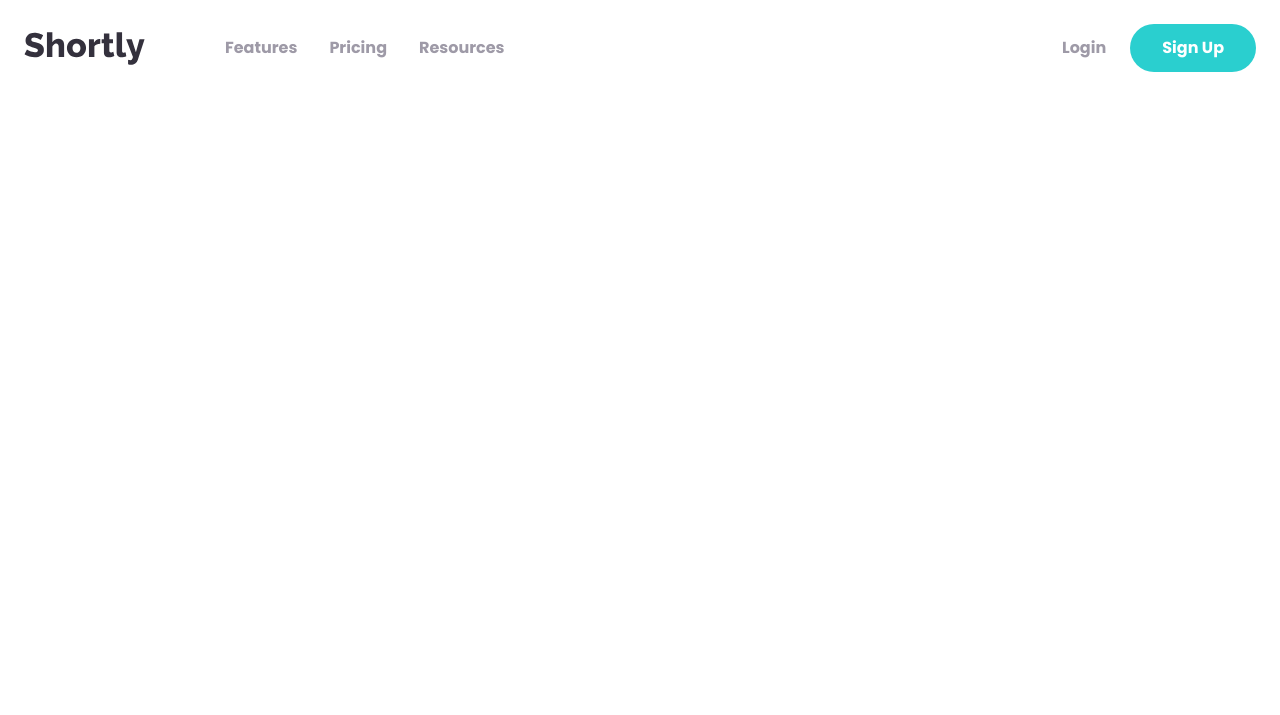
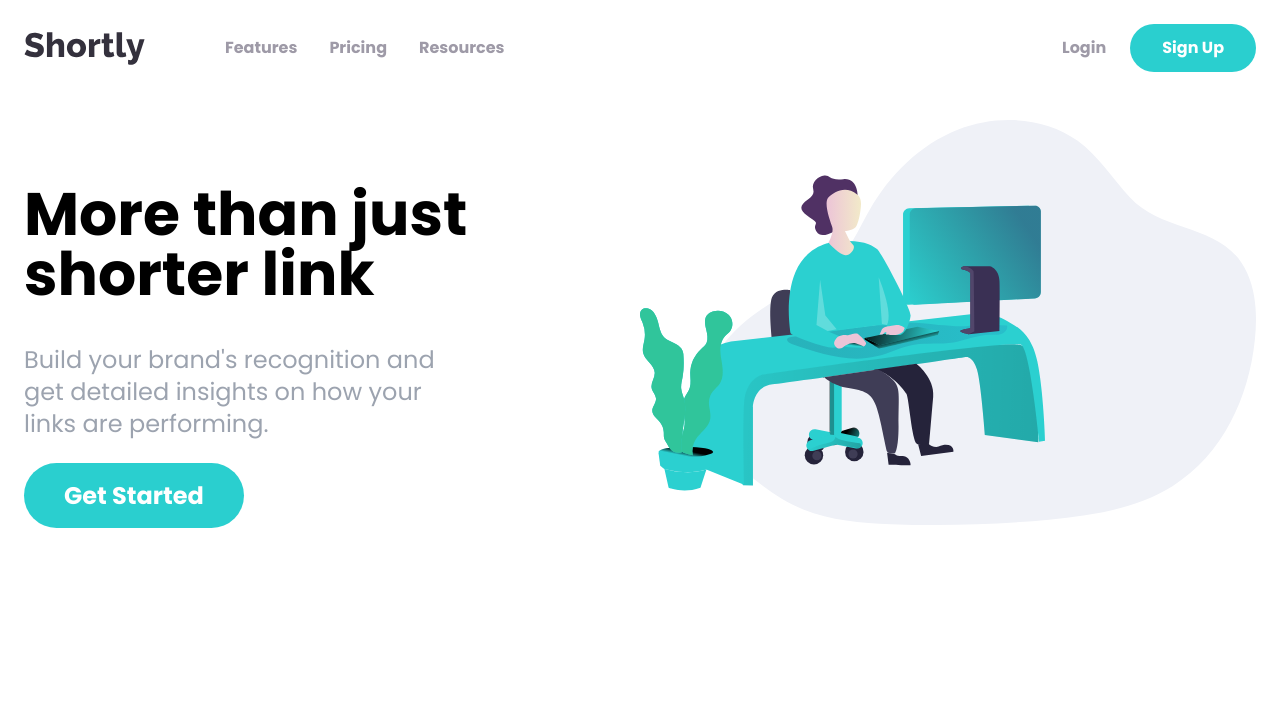
Before and after one commit to Rahimah-98/shortly, a website: page index.html in a window 1280 px wide. Drawn offline with Linux system fonts and the light colour scheme.

Commit message:
Implemented the Hero Section

```diff
--- a/index.html
+++ b/index.html
@@ -57,6 +57,38 @@
         </div>
         <!-- @todo Mobile Menu -->
       </nav>
+
+      <!-- Hero Section -->
+      <section id="hero">
+        <!-- Hero Container -->
+
+        <div class="container flex flex-col-reverse mx-auto p-6 lg:flex-row">
+          <!-- Content Container -->
+          <div class="flex flex-col space-y-10 mb-44 lg:mt-16 lg:w-1/2">
+            <h1
+              class="text-5xl font-bold text-center lg:text-6xl lg:max-w-md lg:text-left">
+              More than just shorter link
+            </h1>
+            <p
+              class="text-2xl text-center text-gray-400 lg:max-w-md lg:text-left">
+              Build your brand's recognition and get detailed insights on how
+              your links are performing.
+            </p>
+            <div class="mx-auto lg:mx-0">
+              <a
+                href="#"
+                class="py-5 px-10 text-2xl font-bold text-white bg-cyan rounded-full lg:py-4 hover:opacity-70">
+                Get Started
+              </a>
+            </div>
+          </div>
+
+          <!-- Image -->
+          <div class="mb-24 mx-auto md:w-180 lg:mb-0 lg:w-1/2">
+            <img src="images/illustration-working.svg" alt="" />
+          </div>
+        </div>
+      </section>
     </h1>
   </body>
 </html>
```
Also changed, not shown: css/style.css, dist/index.html.
